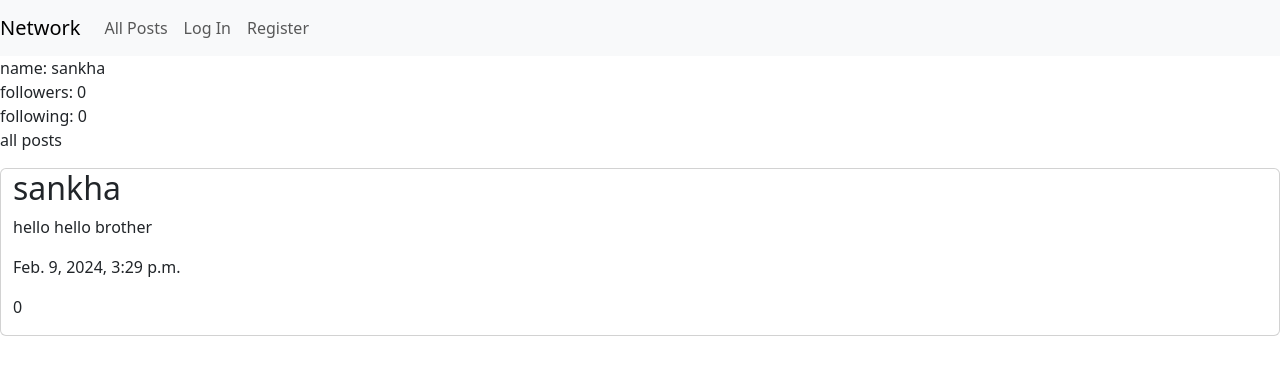
After one commit to Debjyoti0404/network, a Django app: a page that uses network/templates/network/layout.html in a window 1280 px wide. The commit adds this page. Shown: the top 375 px of the page. Run offline with Django 3.2, Linux system fonts and the light colour scheme; data comes from the database, SQL or seed files in the repository; both versions use the stored data as it was after the commit.

Commit message:
added the skeleton of profile view section

```diff
--- a/network/models.py
+++ b/network/models.py
@@ -2,16 +2,19 @@ from django.contrib.auth.models import AbstractUser
 from django.db import models
 
 
-class User(AbstractUser):
-    pass
+class User(AbstractUser, models.Model):
+    follower_count = models.IntegerField(default=0)
+    following_count = models.IntegerField(default=0)
+    follower_list = models.ManyToManyField('User', blank=True, related_name='followers')
+    following_list = models.ManyToManyField('User', blank=True, related_name='following')
 
 class Posts(models.Model):
-    username = models.ForeignKey('User', null=True, on_delete=models.SET_NULL)
+    username = models.ForeignKey('User', null=True, on_delete=models.SET_NULL, related_name='all_posts')
     post_content = models.CharField(max_length=1000)
     creation_time = models.DateTimeField(auto_now_add=True, blank=True, null=True)
     likes = models.IntegerField(default=0)
 
 class Comments(models.Model):
     username = models.ForeignKey('User', null=True, on_delete=models.SET_NULL)
-    related_post = models.ForeignKey('Posts', on_delete=models.CASCADE)
+    related_post = models.ForeignKey('Posts', on_delete=models.CASCADE, related_name='all_comments')
     content = models.CharField(max_length=1000)
--- a/network/templates/network/index.html
+++ b/network/templates/network/index.html
@@ -9,8 +9,10 @@
   <hr>
   All posts
   {% for post in all_posts %}
-    <div class="product-container container-fluid card">
-      <h2>{{ post.username}}</h2>
+    <div class="product-container container-fluid card my-3">
+      <a href="{% url 'profile' post.username %}">
+        <h2>{{ post.username }}</h2>
+      </a>
       <p>{{ post.post_content }}</p>
       <p>{{ post.creation_time }}</p>
       <p>{{ post.likes }}</p>
--- a/network/templates/network/layout.html
+++ b/network/templates/network/layout.html
@@ -16,7 +16,7 @@
               <ul class="navbar-nav mr-auto">
                 {% if user.is_authenticated %}
                     <li class="nav-item">
-                        <a class="nav-link" href="#"><strong>{{ user.username }}</strong></a>
+                        <a class="nav-link" href="{% url 'profile' user.username %}"><strong>{{ user.username }}</strong></a>
                     </li>
                 {% endif %}
                 <li class="nav-item">
--- /dev/null
+++ b/network/templates/network/profile.html
@@ -0,0 +1,22 @@
+{% extends "network/layout.html" %}
+
+{% block body %}
+
+    name: {{ user_profile.username }}
+    <br>
+    followers: {{ user_profile.follower_count }}
+    <br>
+    following: {{ user_profile.following_count }}
+    <br>
+    all posts
+
+    {% for post in all_posts %}
+        <div class="product-container container-fluid card my-3">
+            <h2>{{ post.username }}</h2>
+            <p>{{ post.post_content }}</p>
+            <p>{{ post.creation_time }}</p>
+            <p>{{ post.likes }}</p>
+        </div>
+    {% endfor %}
+
+{% endblock %}
--- a/network/urls.py
+++ b/network/urls.py
@@ -8,5 +8,6 @@ urlpatterns = [
     path("login", views.login_view, name="login"),
     path("logout", views.logout_view, name="logout"),
     path("register", views.register, name="register"),
-    path("newpost", views.new_post, name="newpost")
+    path("newpost", views.new_post, name="newpost"),
+    path("profile/<str:name>", views.profile_view, name="profile")
 ]
--- a/network/views.py
+++ b/network/views.py
@@ -56,6 +56,11 @@ def new_post(request):
 
     return redirect('index')
 
+def profile_view(request, name):
+    return render(request, "network/profile.html", {
+        "user_profile": User.objects.get(username=name),
+        "all_posts": User.objects.get(username=name).all_posts.all()
+    })
 
 def register(request):
     if request.method == "POST":
```
Also changed, not shown: db.sqlite3, network/migrations/0004_user_follower_count_user_follower_list_and_more.py (added), network/migrations/0005_alter_user_follower_list_alter_user_following_list.py (added), network/migrations/0006_alter_user_follower_list_alter_user_following_list.py (added), network/migrations/0007_alter_comments_related_post_alter_posts_username.py (added).
